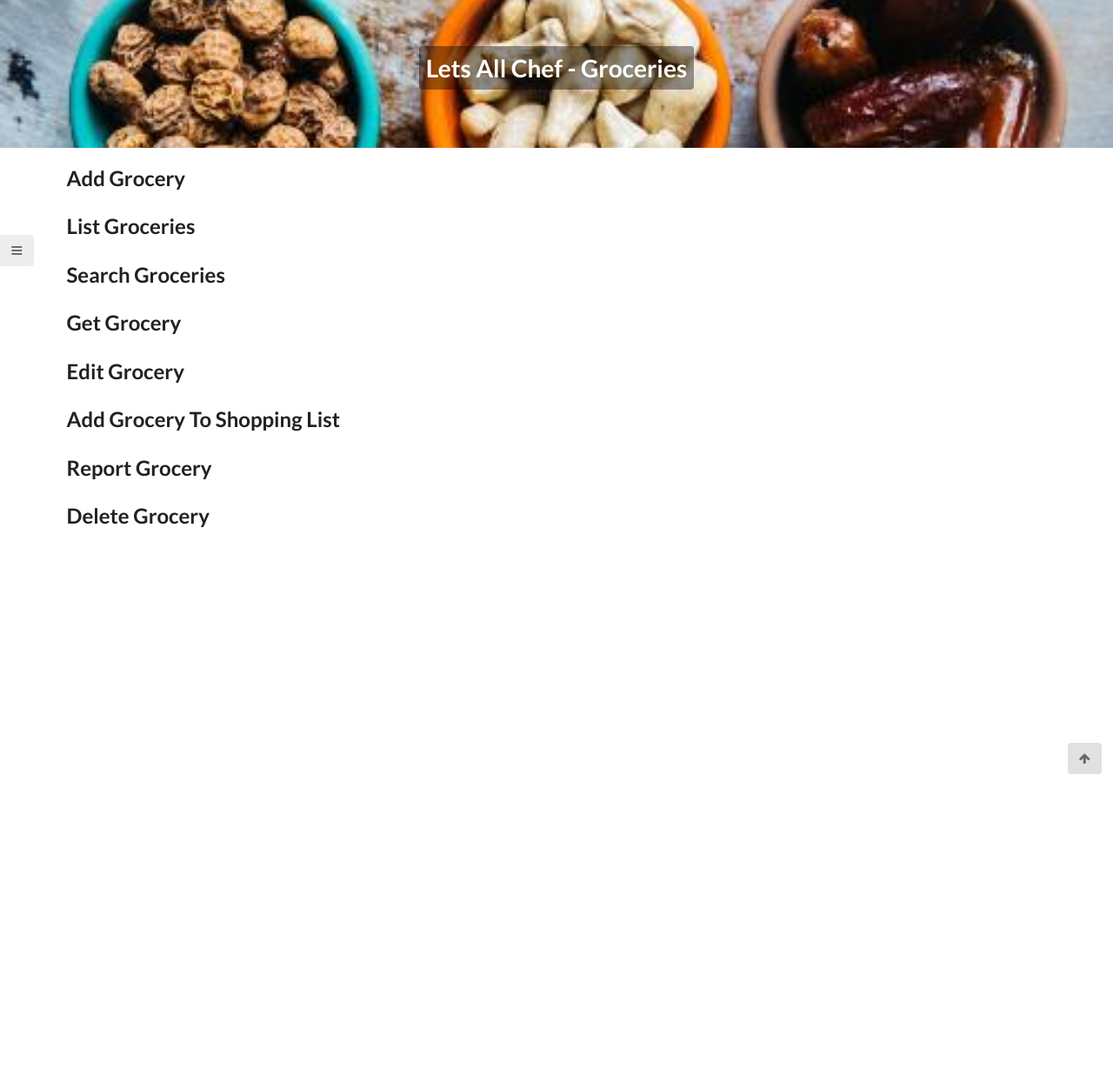
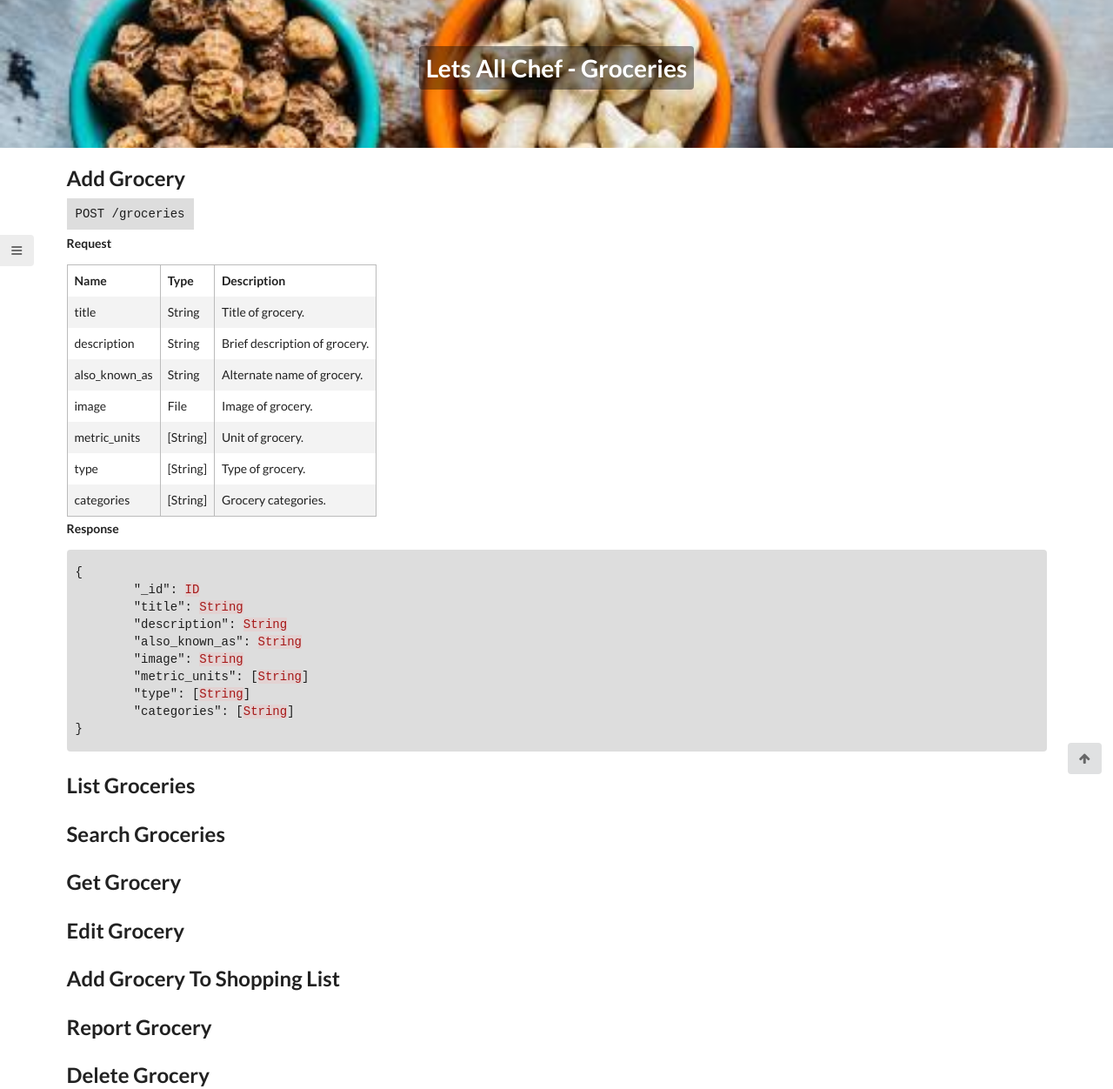
Before and after one commit to letsallchef/docs, a Jekyll site: the page built from _posts/api/2017-03-08-groceries.md, in a window 1280 px wide. Shown: the whole page at 87% size. Built offline with Jekyll 4.4.1, drawn with Linux system fonts in a browser that asks for light colours; before the commit the page ends 900 px from its top, so only the background shows below that.

Commit message:
adds grocery add api route

```diff
--- a/_posts/api/2017-03-08-groceries.md
+++ b/_posts/api/2017-03-08-groceries.md
@@ -8,6 +8,36 @@ layout: api
 <!--more-->
 
 ## Add Grocery
+
+`POST /groceries`
+
+**Request**
+
+| Name | Type | Description |
+| --- | --- | --- |
+| title | String | Title of grocery. |
+| description | String | Brief description of grocery. |
+| also_known_as | String | Alternate name of grocery. |
+| image | File | Image of grocery. |
+| metric_units | [String] | Unit of grocery. |
+| type | [String] | Type of grocery. |
+| categories | [String] | Grocery categories. |
+
+**Response**
+
+{% highlight json %}
+{
+	"_id": ID
+	"title": String
+	"description": String
+	"also_known_as": String
+	"image": String
+	"metric_units": [String]
+	"type": [String]
+	"categories": [String]
+}
+{% endhighlight %}
+
 
 ## List Groceries
 
```
